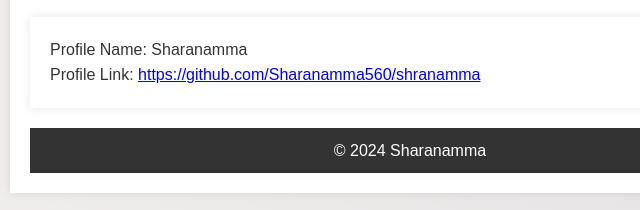
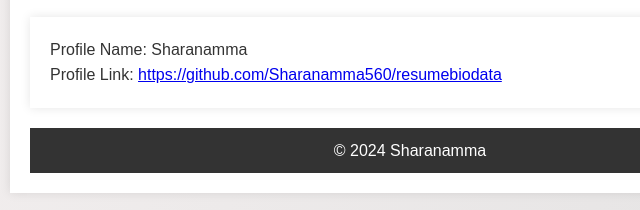
Before and after one commit to Sharanamma560/resumebiodata, a plain HTML site: page index.html in a window 1280 px wide. Shown: the part 1702-1912 px from the top of the page, 230-870 px from the left. Drawn offline with Linux system fonts and the light colour scheme; a script that the page names is missing.

Commit message:
Update index.html

```diff
--- a/index.html
+++ b/index.html
@@ -89,8 +89,8 @@
         <section id="Github">
             <p>Profile Name: Sharanamma</p>
             <p>
-                Profile Link: <a href="https://github.com/Sharanamma560/shranamma"
-                    target="_blank">https://github.com/Sharanamma560/shranamma</a>
+                Profile Link: <a href="https://github.com/Sharanamma560/resumebiodata"
+                    target="_blank">https://github.com/Sharanamma560/resumebiodata</a>
             </p>
         </section>
 
```
